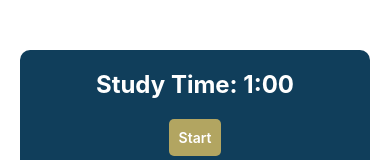
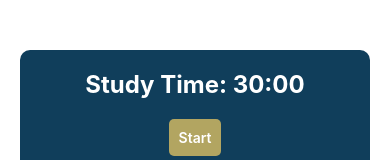
Before and after one commit to Werdddd/gabai, a React Native app: screen /Summary in a window 390 px wide. Shown: the part 124-284 px from the top of the page. Built offline with nearby package versions, Linux system fonts and the light colour scheme; no server answers.

Commit message:
[Update] Timer

```diff
--- a/src/components/TimerContext.js
+++ b/src/components/TimerContext.js
@@ -1,11 +1,11 @@
 import React, { createContext, useState, useEffect } from 'react';
 
-// Create the Timer Context
+
 export const TimerContext = createContext();
 
-// Timer Provider Component
+
 export function TimerProvider({ children }) {
-  const [timer, setTimer] = useState(60); // 1 minute study time
+  const [timer, setTimer] = useState(1800);
   const [isStudyTime, setIsStudyTime] = useState(true);
   const [isRunning, setIsRunning] = useState(false);
 
@@ -17,14 +17,13 @@ export function TimerProvider({ children }) {
         setTimer((prevTimer) => {
           if (prevTimer > 0) return prevTimer - 1;
 
-          // Switch between study and rest time
           setIsStudyTime((prev) => !prev);
-          return isStudyTime ? 300 : 60; // 5 minutes rest or 1 minute study
+          return isStudyTime ? 300 : 1800;
         });
       }, 1000);
     }
 
-    return () => clearInterval(timerInterval); // Cleanup on unmount
+    return () => clearInterval(timerInterval);
   }, [isRunning, isStudyTime]);
 
   return (
```
